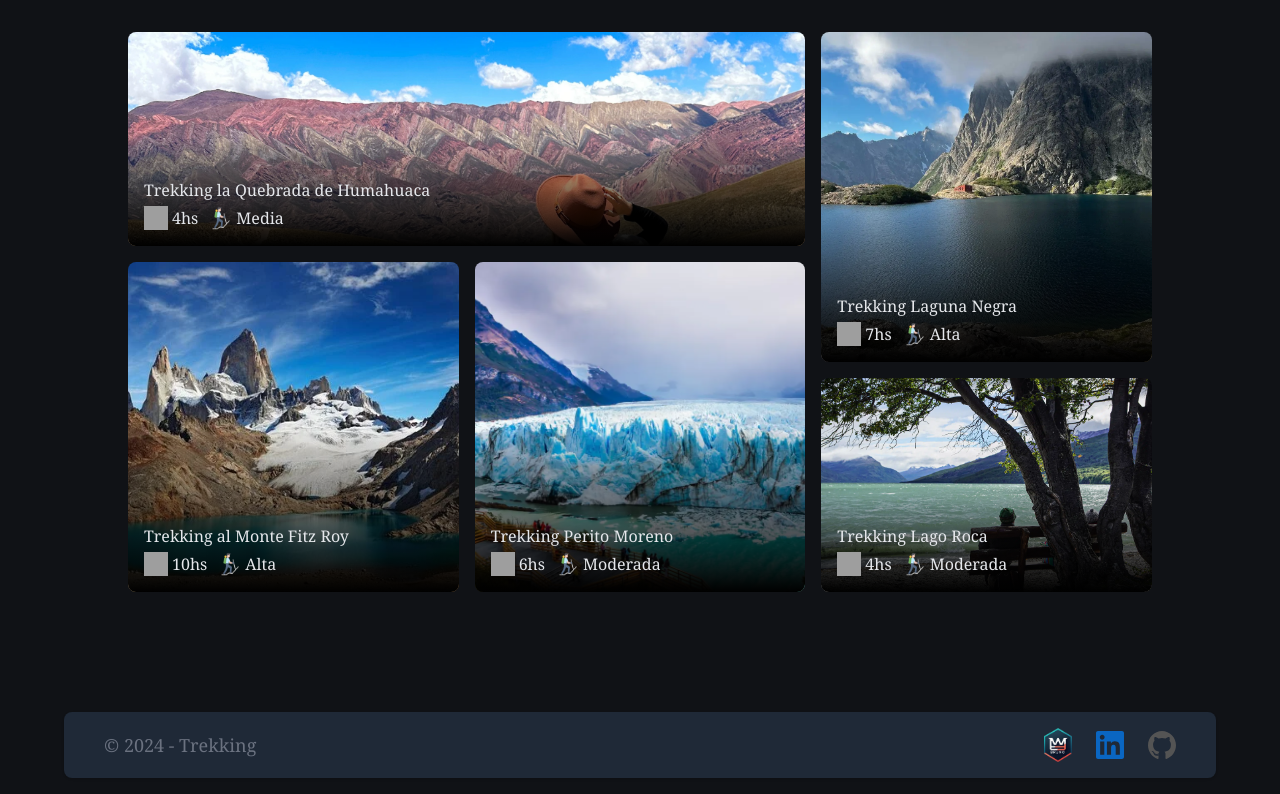
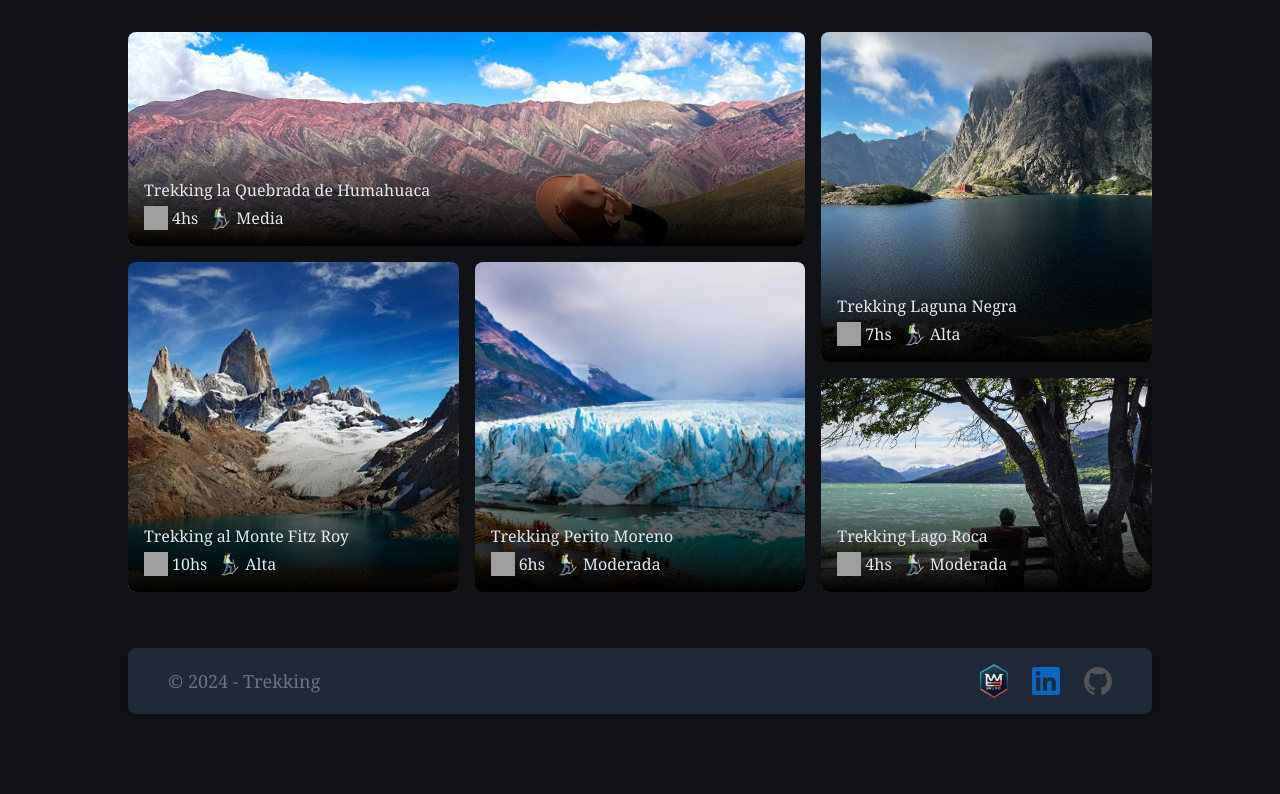
Before and after one commit to matubruno16/trekking, a React (Vite) app: page / in a window 1280 px wide. Shown: the part 920-1714 px from the top of the page. After the commit the page ends 1650 px from the top, so only its background shows below. Built offline with nearby package versions, Linux system fonts and the light colour scheme; grey boxes are pictures that could not be loaded.

Commit message:
Modif. intersección SeccionTrekking y Footer

```diff
--- a/src/components/Footer.jsx
+++ b/src/components/Footer.jsx
@@ -4,7 +4,7 @@ import logoMatias from "/logoMatias.png"
 
 export const Footer = () => {
   return (
-    <footer className="bg-gray-800 w-[90%] min-w-[300px] mx-auto rounded-lg shadow m-4 ">
+    <footer className="bg-gray-800 w-[80%] min-w-[300px] mx-auto rounded-lg shadow m-4 ">
       <div className="w-full mx-auto max-w-screen-xl py-4 px-4 md:px-10 flex items-center justify-between">
         <span className="text-base md:text-lg text-gray-500 text-center dark:text-gray-400">© 2024 -
           <a href="/"> Trekking</a>
--- a/src/components/SeccionTreking.jsx
+++ b/src/components/SeccionTreking.jsx
@@ -65,7 +65,7 @@ export const SeccionTreking = () => {
   };
 
   return (
-    <section id="trekking" className="w-full py-16 bg-[#101216] overflow-hidden">
+    <section id="trekking" className="w-full pt-16 overflow-hidden">
       <h2 className="w-full flex text-center justify-center mx-auto text-5xl text-gray-50">Los mejores trekking de Argentina</h2>
       <div className="grid grid-cols-1 grid-row-5 md:grid-cols-2 lg:grid-cols-3 md:grid-row-9 lg:grid-rows-5 gap-4 w-[90%] md:w-[80%] min-w-[300px] max-w-[450px] md:max-w-full mx-auto h-[80vh] py-10">
         {contenido.map((item, index) => (
```
